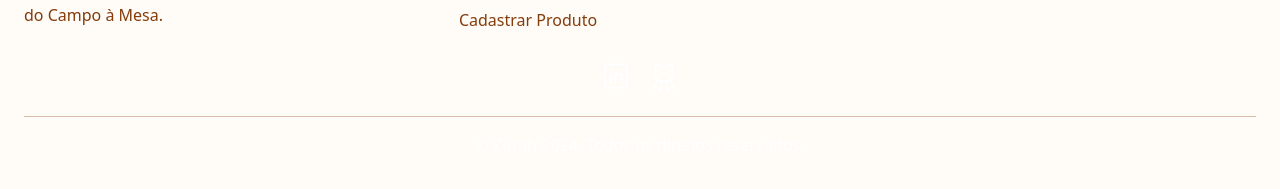
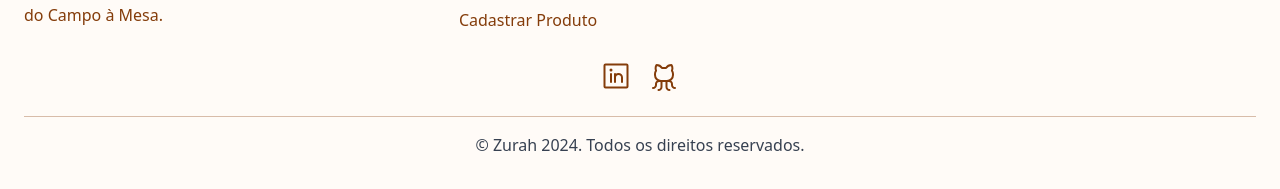
Before and after one commit to grupo-06-generation/zurah_frontend, a React (Vite) app: page /carrinho in a window 1280 px wide. Shown: the part 937-1126 px from the top of the page. Built offline with nearby package versions, Linux system fonts and the light colour scheme; no server answers.

Commit message:
:bug: fix: Ajuste na cor dos botões no footer

```diff
--- a/src/App.tsx
+++ b/src/App.tsx
@@ -46,7 +46,7 @@ function App() {
               <Route path="/admin/zurah" element={<SellerHome />} />
 
               <Route path="/carrinho" element={<Cart />} />
-              {/* <Route path="/produtos/:id" element={<ListProductByCategory />} /> */}
+
             </Routes>
         </div>
         <Footer />
--- a/src/components/Footer/Footer.tsx
+++ b/src/components/Footer/Footer.tsx
@@ -53,21 +53,21 @@ function Footer() {
 
                     <ul className='flex flex-row gap-4'>
                         <li className='transition-transform transform hover:scale-125 duration-300 ease-in-out cursor-pointer'>
-                            <a href="https://linktr.ee/projetozurah" target='_blank'>
-                                <LinkedinLogo size={32} />
+                            <a href="https://linktr.ee/projetozurah" target='_blank' >
+                                <LinkedinLogo size={32} color='#843C0A' />
                             </a>
                         </li>
 
                         <li className='transition-transform transform hover:scale-125 duration-300 ease-in-out cursor-pointer'>
                             <a href="http://" target="_blank" rel="noopener noreferrer">
-                            <GithubLogo size={32} />
+                            <GithubLogo size={32} color='#843C0A' />
                             </a>
 
                         </li>
                     </ul>
                 </div>
 
-                <div className="text-center py-4 border-t-[0.2px] border-[#c59e82a9]">
+                <div className="text-center text-gray-700 py-4 border-t-[0.2px] border-[#c59e82a9]">
                     <p>© Zurah 2024. Todos os direitos reservados.</p>
                 </div>
             </div>
--- a/src/components/Products/ListProduct/ListaProductHome.tsx
+++ b/src/components/Products/ListProduct/ListaProductHome.tsx
@@ -44,7 +44,7 @@ function ListaProductHome() {
             )}
             <div className='mt-4 mb-56 flex flex-wrap gap-6 justify-between'>
                 {products.map((product) => (
-                    <div key={product.id} className='h-full'>
+                    <div key={product.id} className='h-[500px] min-w-[300px]'>
                         <CardProductHome product={product} />
                     </div>
                 ))}
--- a/src/components/categoryConsumer/CategoryConsumer.tsx
+++ b/src/components/categoryConsumer/CategoryConsumer.tsx
@@ -5,6 +5,8 @@ function CategoryConsumer() {
 
     return (
         <>
+
+
             <div className="flex justify-center items-center flex-wrap mb-24">
                 <div className="flex flex-col flex-wrap border-b-[1px] w-[1400px] mb-9">
                     <h2 className="text-[20px] text-olive leading-3 font-medium">
--- a/src/components/navbar/Navbar.tsx
+++ b/src/components/navbar/Navbar.tsx
@@ -4,6 +4,7 @@ import { UserCircle, MagnifyingGlass, Basket, OrangeSlice, Grains, Barn, Carrot,
 import { toastAlert } from '../../utils/toastAlert';
 import { AuthContext } from '../../contexts/AuthContext';
 import { Leaf, Tag } from 'phosphor-react';
+import Product from '@/models/Product';
 
 function Navbar() {
     const [dropdownOpen, setDropdownOpen] = useState<boolean>(false);
@@ -38,6 +39,10 @@ function Navbar() {
         };
     }, []);
 
+
+
+
+
     return (
         <>
             <div className='w-full bg-[#fffbf7] text-[#843C0A] py-4 px-8 pb-3'>
@@ -48,12 +53,14 @@ function Navbar() {
                         </Link>
                     </div>
 
-                    <form action="">
+                    <form action="/produtos">
                         <div className='relative flex items-center'>
                             <input
                                 type="text"
                                 placeholder="Digite o que você procura"
                                 className="w-[440px] h-10 px-4 placeholder-[#843C0A] bg-[#f3f3f3] outline-none "
+
+
                             />
                             <button
                                 className='absolute right-0 top-1/2 transform -translate-y-1/2 p-2 bg-transparent z-10'
@@ -62,6 +69,7 @@ function Navbar() {
                                 <MagnifyingGlass size={24} />
                             </button>
                         </div>
+
                     </form>
 
                     <div className='flex items-center space-x-4'>
--- a/src/components/searchInput/SearchInput.tsx
+++ /dev/null
@@ -1,11 +0,0 @@
-import React from 'react'
-
-function SearchInput() {
-  return (
-    <div>
-
-    </div>
-  )
-}
-
-export default SearchInput
--- a/src/pages/Home/Home.tsx
+++ b/src/pages/Home/Home.tsx
@@ -2,10 +2,11 @@ import { Link } from "react-router-dom";
 import CarroselProduct from "../../components/Carrosel/CarroselProduct";
 import ListCategory from "../../components/Categories/ListCategory/ListCategory";
 import CategoryConsumer from "../../components/categoryConsumer/CategoryConsumer";
-
-
 import Rolagem from "../../components/Slider/Rolagem";
 import ListaProductHome from "@/components/Products/ListProduct/ListaProductHome";
+import { Search } from "lucide-react";
+import ProductsByCategory from "@/productsByCategory/ProductsByCategory";
+
 
 function Home() {
   return (
@@ -19,9 +20,11 @@ function Home() {
 
           <div className="flex-grow w-full p-14 flex flex-col items-center pb-6">
 
+            <ProductsByCategory />
+
             <CategoryConsumer />
 
-          <ListaProductHome/>
+            <ListaProductHome />
 
             <CarroselProduct />
           </div>
--- /dev/null
+++ b/src/productsByCategory/ProductsByCategory.tsx
@@ -0,0 +1,35 @@
+import Category from '@/models/Category';
+import { buscar } from '@/services/Service';
+import React, { useState } from 'react'
+import { Link } from 'react-router-dom';
+
+function ProductsByCategory() {
+
+    const [categorias, setCategorias] = useState<Category[]>([]);
+    async function buscarCategorias() {
+      await buscar("/categorias", setCategorias);
+    }
+
+
+  return (
+    <div>
+       <h2 className="text-2xl  border-b-2 flex justify-center font-semibold mb-4">
+            Categorias
+          </h2>
+          <ul className="space-y-2">
+            {categorias.map((categoria) => (
+              <li
+                key={categoria.id}
+                className="p-2 rounded-lg hover:bg-gray-600"
+              >
+                <Link to={`/categorias/${categoria.id}`} className="block">
+                  {categoria.name}
+                </Link>
+              </li>
+            ))}
+          </ul>
+    </div>
+  )
+}
+
+export default ProductsByCategory
```
Also changed, not shown: src/components/listProductsByCategory/ListProductsByCategory.tsx (deleted, +0 -54 lines). Lines whose indentation alone changed are shown as unchanged.
